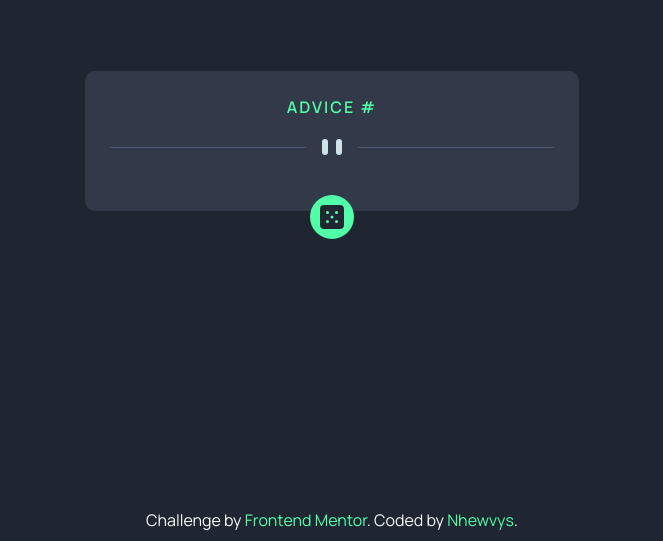
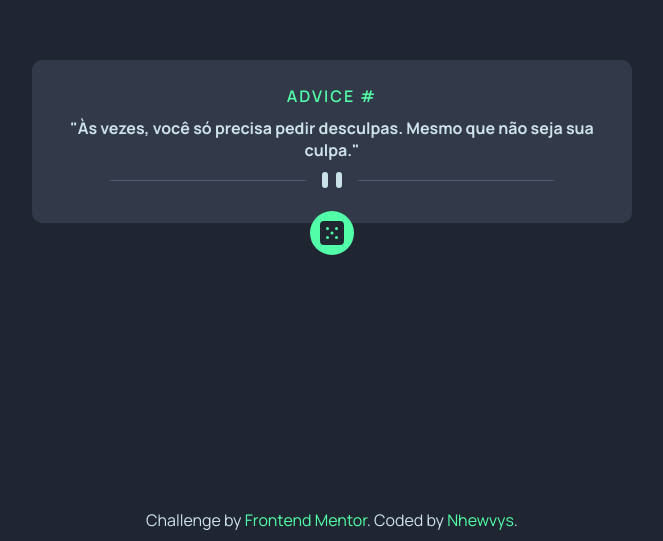
Before and after one commit to Nhewvys/advice, a plain HTML site: page index.html in a window 1280 px wide. Shown: the part 259-800 px from the top of the page, without its empty margins (308-971 px from the left). Drawn offline with Linux system fonts and the light colour scheme.

Commit message:
melhorias

```diff
--- a/index.html
+++ b/index.html
@@ -14,7 +14,7 @@
         <h1>ADVICE # <span class="id-advice" id="adviceId"></span></h1>
       </div>
       <div class="results">
-        <p id="res"></p>
+        <p id="res">"Às vezes, você só precisa pedir desculpas. Mesmo que não seja sua culpa."</p>
       </div>
       <div class="pattern">
         <picture>
--- a/style.css
+++ b/style.css
@@ -60,23 +60,23 @@ body {
     border-radius: 50%;
     background-color: var(--Neon-Green);
     cursor: pointer;
-    transition: .1s infinite;
+    transition: .1s all;
 
 }
 .search:hover{
     transition: .1s all;
-    transform: scale(1.05);
+    transform: scale(1.03);
+    box-shadow: 0px 0px 20px var(--Neon-Green);
 }
 footer{
     position: fixed;
     bottom: 10px;
-    color: #f8f8f8;
+    color: var(--Light-Cyan);
 }
 footer a{
     color: var(--Neon-Green);
 }
 footer a:hover{
-    color:  hsl(150, 100%, 60%);
     text-decoration: underline;
 }
 .search.mexer{
```
